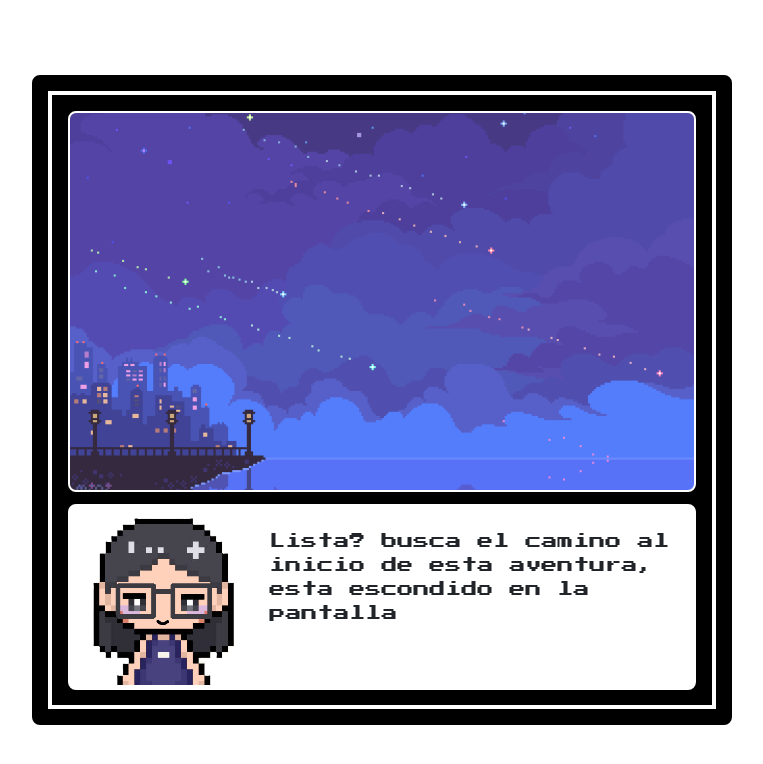
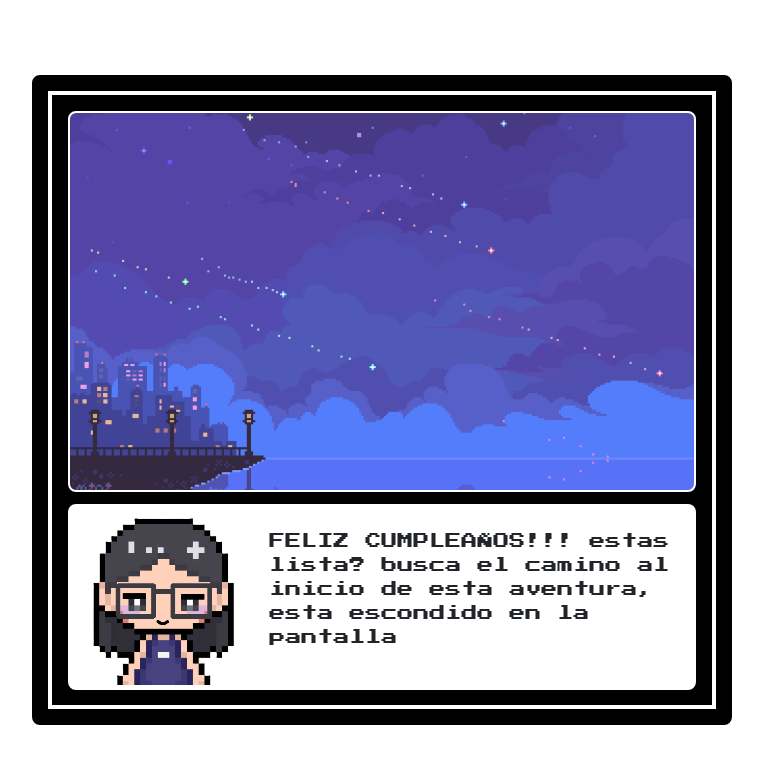
Before and after one commit to felices25/miamor, a plain HTML site: page index.html in a window 1280 px wide. Shown: the whole page, without its empty margins (258-1021 px from the left). Drawn offline with nearby package versions, Linux system fonts and the light colour scheme.

Commit message:
final final

```diff
--- a/index.html
+++ b/index.html
@@ -66,7 +66,7 @@
             </div>
             <div class="col-span-5 col-start-3 bg-[#ffffff]  ">
 
-              <p class="p-5">Lista? busca el camino al inicio de esta aventura, esta escondido en la pantalla </p>
+              <p class="p-5">FELIZ CUMPLEAÑOS!!! estas lista? busca el camino al inicio de esta aventura, esta escondido en la pantalla </p>
 
             </div>
           </div>
```
Also changed, not shown: grabacion.html (+1 -1 lines).
